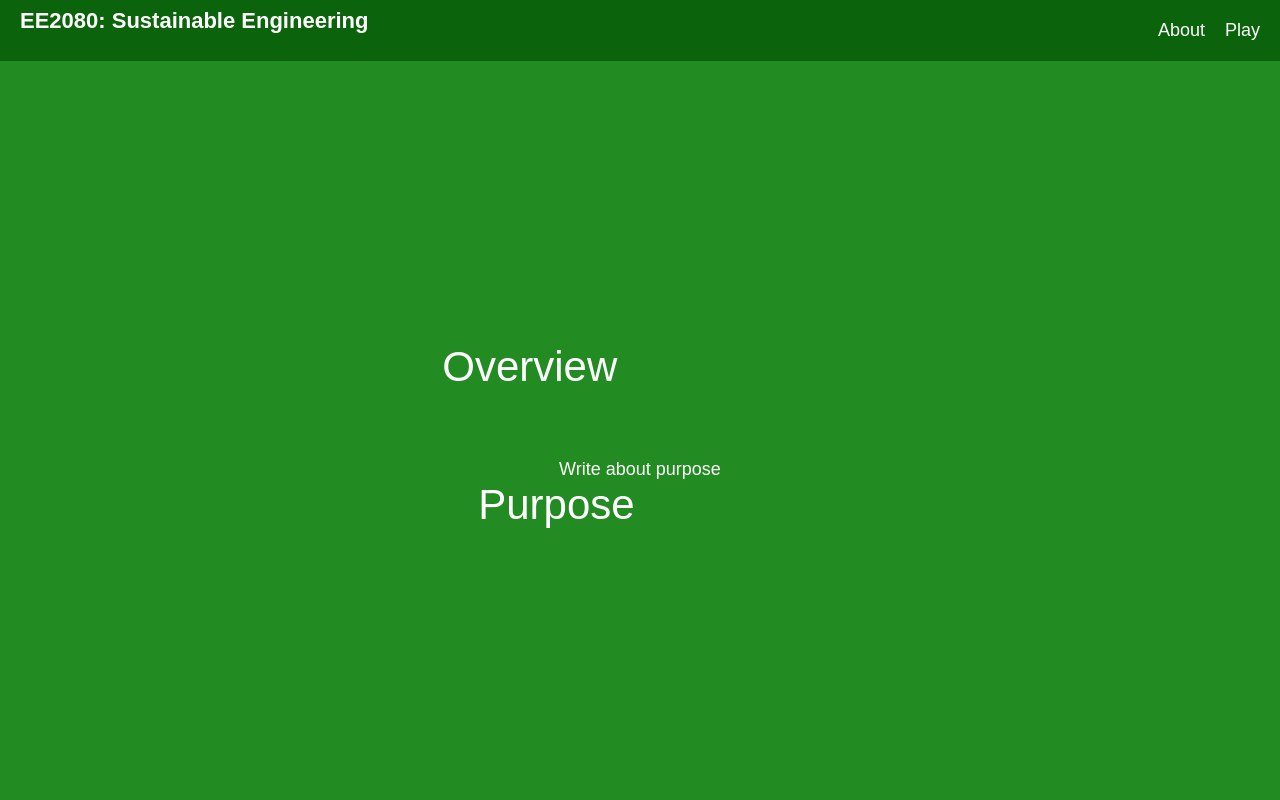
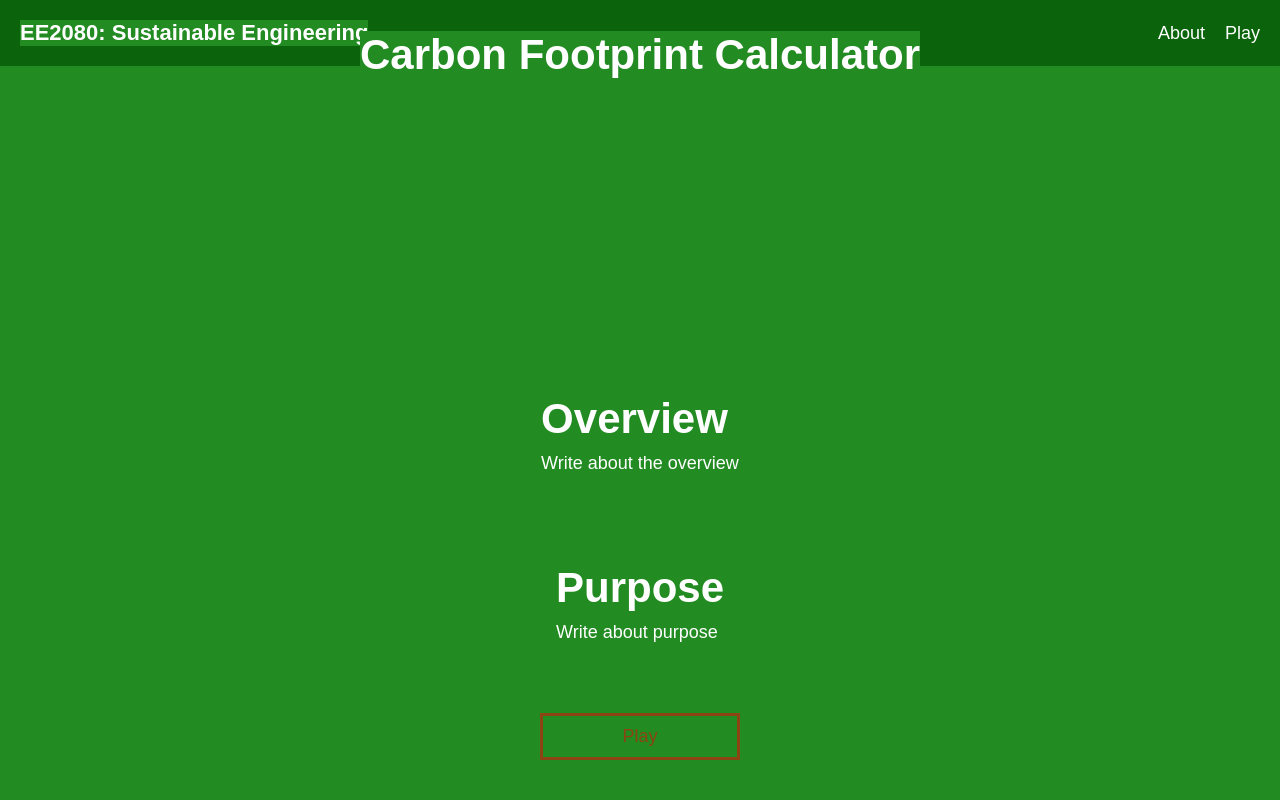
Before and after one commit to ZLEE012/EE2080-Sustainable-Engineering, a plain HTML site: page index.html in a window 1280 px wide. Shown: the top 800 px of the page. Drawn offline with Linux system fonts and the light colour scheme.

Commit message:
Add files via upload

```diff
--- a/app.css
+++ b/app.css
@@ -1,5 +1,5 @@
 :root {
-    background-color:forestgreen;
+    background-color: forestgreen;
     font-size: 62.5%;
 }
 
@@ -11,31 +11,17 @@
     color: #333;
 }
 
-h1,
-h2,
-h3,
-h4  {
-    margin-bottom: 1rem;
-}
-
-h1  {
+h1 {
     font-size: 2.2rem;
-    color:rgb(255, 255, 255);
+    color: rgb(255, 255, 255);
     margin-bottom: 1rem;
     padding-top: 0;
     font-weight: 700;
-    position: fixed;
-    top: 1%;
-    width: 99%;
-
-
+    position: sticky;
+    top: 0;
+    background-color: forestgreen; /* Ensure it covers the fixed navbar */
+    z-index: 1000; /* Ensure it stays above other elements */
 }
-
-h1 > span {
-    font-size: 2.4rem;
-    font-weight: 500;
-}
-
 h2 {
     font-size: 4.2rem;
     color: rgb(255, 255, 255);
@@ -44,88 +30,15 @@ h2 {
     font-weight: 700;
     position: sticky;
     top: 0;
-    left: 50%;
-    transform: translateX(-50%);
+    background-color: forestgreen; /* Ensure it covers the fixed navbar */
+    z-index: 1000; /* Ensure it stays above other elements */
 }
 
-
-h3 {
-    font-size: 4.2rem;
+p {
+    font-size: 1.8rem;
     color: rgb(255, 255, 255);
-    margin-bottom: 1rem;
-    padding-top: 0;
-    font-weight: 400;
-    position: sticky;
-    top: 50vh; /* Adjust this value as needed */
-    left: 50%;
-    transform: translateX(-50%);
-}
-
-h4 {
-    font-size: 4.2rem;
-    color: rgb(255, 255, 255);
-    margin-bottom: 1rem;
-    padding-top: 0;
-    font-weight: 400;
-    position: sticky;
-    top: 60vh; /* Adjust this value as needed */
-    left: 20%;
-    transform: translateX(-50%);
-}
-
-
-
-p1  {
-    font-size: 1.8rem;
-    color:rgb(255, 255, 255);
     margin-bottom: 5rem;
 }
-p2  {
-    font-size: 1.8rem;
-    color:rgb(255, 255, 255);
-    margin-bottom: 5rem;
-}
-
-
-/* UTILITIES */
-
-.container  {
-    width: 100vw;
-    height: 100vh;
-    display: flex;
-    justify-content: center;
-    align-items: center;
-    max-width: 80rem;
-    margin: 0 auto;
-}
-
-.container > * {
-    width: 100%;
-}
-
-.flex-column {
-    display: flex;
-    flex-direction: column;
-}
-
-.flex-center {
-    justify-content: center;
-    align-items: center;
-}
-
-.justify-center {
-    justify-content: center;
-}
-
-.text-center {
-    text-align: center;
-}
-
-.hidden {
-    display: none;
-}
-
-/* BUTTONS */
 
 .btn {
     font-size: 1.8rem;
@@ -144,13 +57,6 @@ p2  {
     box-shadow: 0 0.4rem 1.4rem 0 #003a03;
     transform: translateY(-0.1rem);
     transition: transform 150ms;
-}
-
-.btn[disabled]:hover {
-    cursor: not-allowed;
-    box-shadow: none;
-    transform: none;
-
 }
 
 .banner {
@@ -187,6 +93,42 @@ p2  {
     margin-left: 20px; /* Adjust margin for spacing between links */
 }
 
+.container {
+    width: 100vw;
+    height: 100vh;
+    display: flex;
+    justify-content: center;
+    align-items: center;
+    max-width: 80rem;
+    margin: 0 auto;
+}
+
+.container > * {
+    width: 100%;
+}
+
+.flex-column {
+    display: flex;
+    flex-direction: column;
+}
+
+.flex-center {
+    justify-content: center;
+    align-items: center;
+}
+
+.justify-center {
+    justify-content: center;
+}
+
+.text-center {
+    text-align: center;
+}
+
+.hidden {
+    display: none;
+}
+
 .section {
-    height: 1000px; /* Example height for content sections */
+    padding: 2rem;
 }
--- a/index.html
+++ b/index.html
@@ -22,13 +22,13 @@
             <h2>Carbon Footprint Calculator</h2>
             <div class="section">
                 <br><br><br><br><br><br><br><br><br><br><br><br><br><br><br><br><br><br><br><br><br><br><br><br><br><br>
-                <h3>Overview</h3>
-                <p1>Write about the overview</p1>
+                <h2>Overview</h2>
+                <p>Write about the overview</p>
             </div>
 
             <div class="section">
-                <h4>Purpose</h4>
-                <p2>Write about purpose</p2>
+                <h2>Purpose</h2>
+                <p>Write about purpose</p>
             </div>
             <a class="btn" href="game.html">Play</a>
         </div>
```
Also changed, not shown: about.html (+22 -12 lines). Lines whose indentation alone changed are shown as unchanged.
